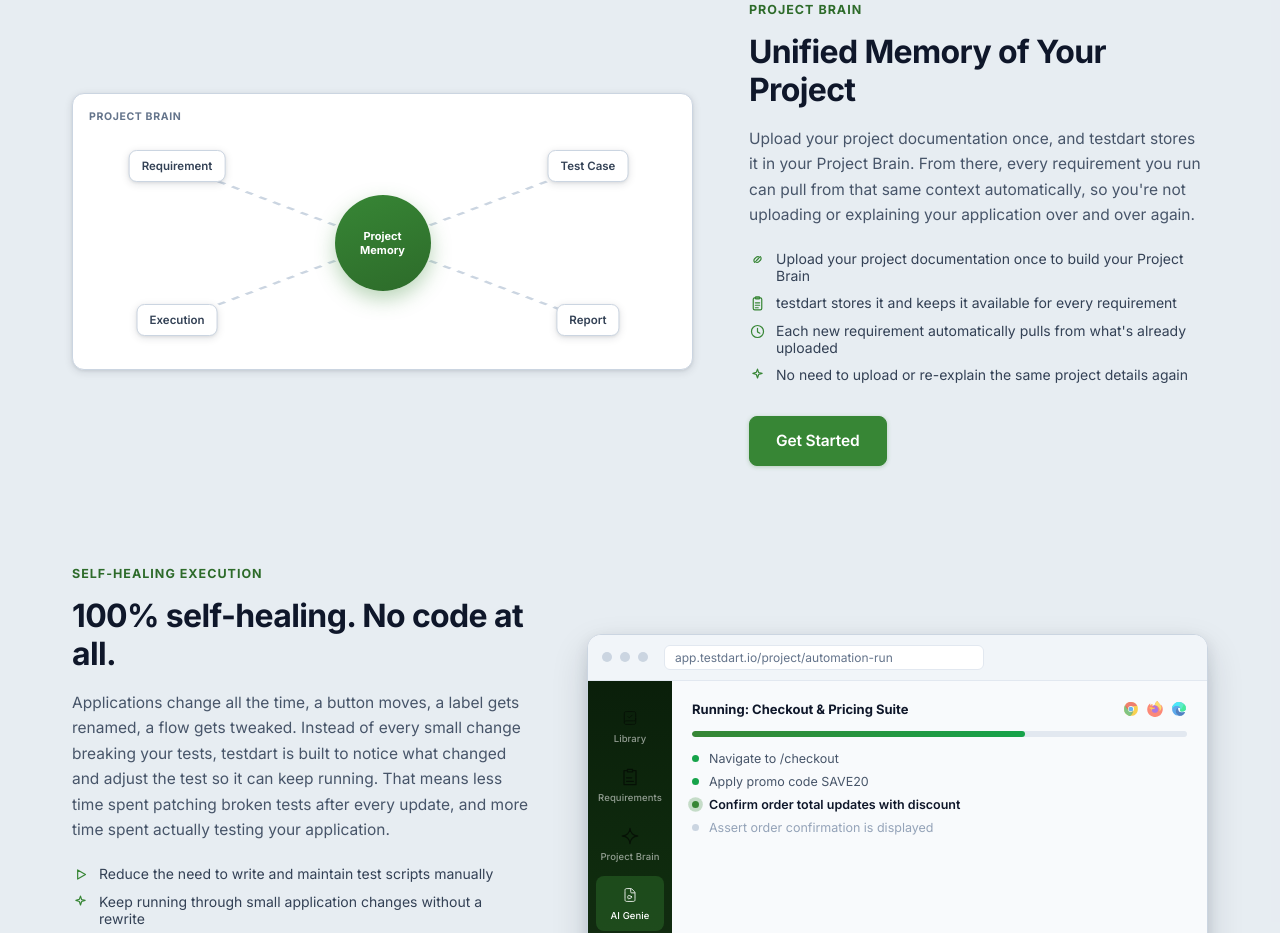
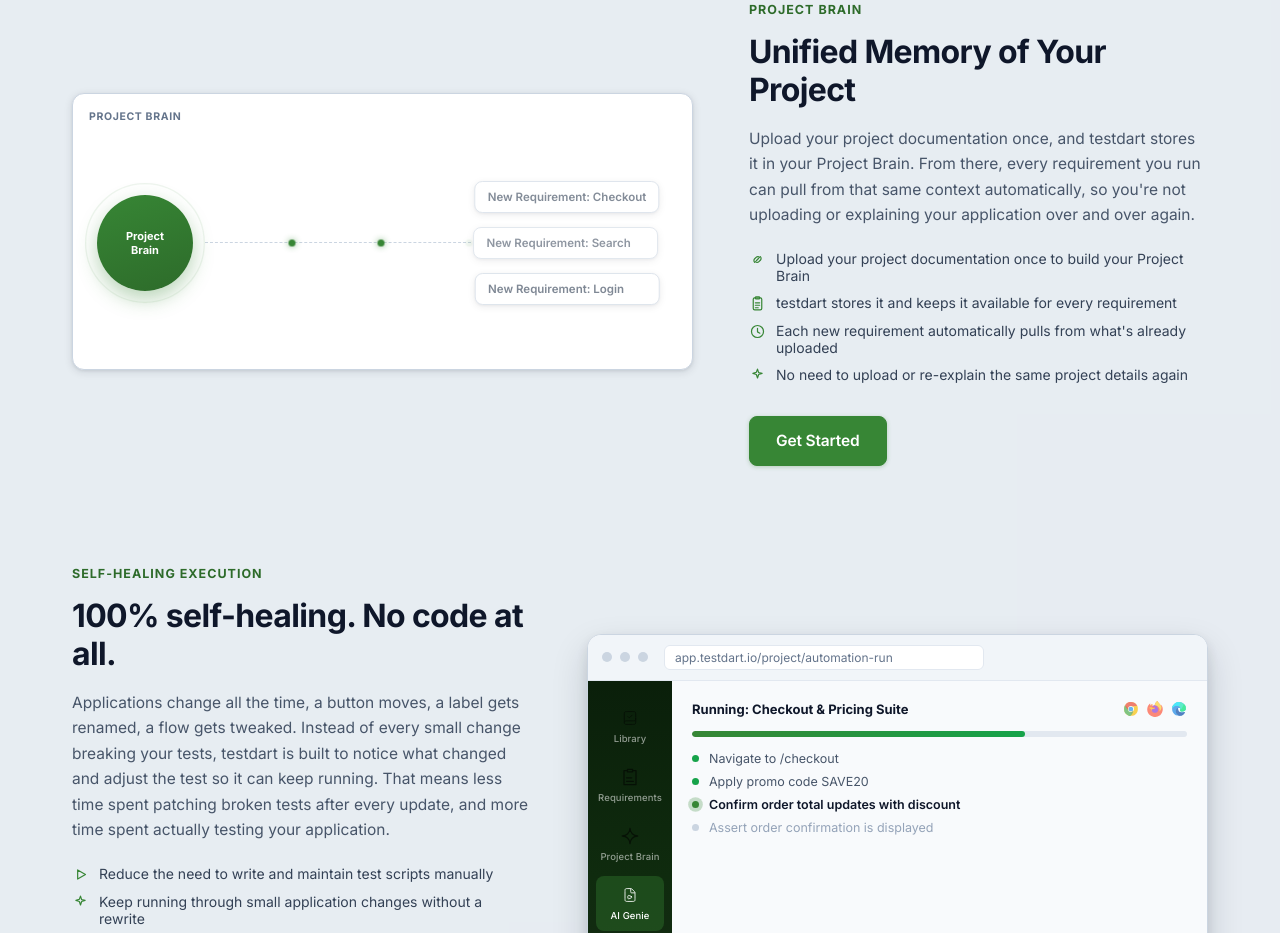
Before and after one commit to Googlealibi/TestDart-Website, a React (Vite) app: page / in a window 1280 px wide. Shown: the part 7680-8613 px from the top of the page. Built offline with nearby package versions, Linux system fonts and the light colour scheme.

Commit message:
UI chnages

```diff
--- a/src/sections/Capabilities.css
+++ b/src/sections/Capabilities.css
@@ -120,21 +120,18 @@
 .p-medium { background: rgba(217, 119, 6, 0.12); color: #B45309; }
 .p-low { background: var(--slate-200); color: var(--slate-600); }
 
-/* ---- row 2: unified project memory ---- */
-.memory-mock { position: relative; min-height: 220px; }
-.memory-mock__wires {
-  position: absolute;
-  inset: 0;
-  width: 100%;
-  height: 100%;
-  stroke: var(--slate-300);
-  stroke-width: 1.4;
-  stroke-dasharray: 3 3;
-  fill: none;
+/* ---- row 2: documents feeding the project brain ---- */
+.brain-mock {
+  display: flex;
+  align-items: center;
+  justify-content: space-between;
+  gap: 8px;
+  min-height: 220px;
+  padding: 0 8px;
 }
-.memory-mock__node {
-  position: absolute;
-  transform: translate(-50%, -50%);
+
+.brain-mock__docs { display: flex; flex-direction: column; gap: 14px; }
+.brain-mock__doc {
   background: var(--white);
   border: 1px solid var(--slate-300);
   border-radius: 8px;
@@ -144,12 +141,70 @@
   font-weight: 600;
   color: var(--slate-700);
   white-space: nowrap;
+  animation: brainDocIn 2.6s ease-in-out infinite;
+  animation-delay: calc(var(--i) * 0.35s);
 }
-.memory-mock__hub {
+@keyframes brainDocIn {
+  0%, 100% { transform: translateX(0); opacity: 1; }
+  55% { transform: translateX(-10px); opacity: 0.55; }
+}
+
+.brain-mock__stream {
+  position: relative;
+  flex: 1;
+  height: 2px;
+  margin: 0 4px;
+}
+.brain-mock__rail {
   position: absolute;
-  left: 50%;
+  inset: 0;
+  border-top: 1.4px dashed var(--slate-300);
+}
+.brain-mock__dot {
+  position: absolute;
   top: 50%;
+  left: 0;
+  width: 7px;
+  height: 7px;
+  border-radius: 50%;
+  background: var(--green);
+  box-shadow: 0 0 6px rgba(55, 134, 53, 0.6);
   transform: translate(-50%, -50%);
+  animation: brainDotTravel 2.6s linear infinite;
+  animation-delay: calc(var(--i) * 0.87s);
+}
+@keyframes brainDotTravel {
+  0% { left: 0; opacity: 0; }
+  10% { opacity: 1; }
+  90% { opacity: 1; }
+  100% { left: 100%; opacity: 0; }
+}
+
+.brain-mock__core {
+  position: relative;
+  width: 96px;
+  height: 96px;
+  flex-shrink: 0;
+  display: flex;
+  align-items: center;
+  justify-content: center;
+}
+.brain-mock__core-ring {
+  position: absolute;
+  inset: 0;
+  border-radius: 50%;
+  border: 1.5px solid var(--green);
+  opacity: 0;
+  animation: brainRingPulse 2.6s ease-out infinite;
+}
+.brain-mock__core-ring--delay { animation-delay: 1.3s; }
+@keyframes brainRingPulse {
+  0% { transform: scale(0.72); opacity: 0.55; }
+  100% { transform: scale(1.35); opacity: 0; }
+}
+.brain-mock__core-label {
+  position: relative;
+  z-index: 1;
   width: 96px;
   height: 96px;
   border-radius: 50%;
@@ -163,6 +218,14 @@
   font-weight: 700;
   line-height: 1.3;
   box-shadow: 0 8px 20px rgba(55, 134, 53, 0.35);
+}
+
+@media (prefers-reduced-motion: reduce) {
+  .brain-mock__doc,
+  .brain-mock__dot,
+  .brain-mock__core-ring {
+    animation: none !important;
+  }
 }
 
 /* ---- row 3: self-healing browser execution ---- */
@@ -233,6 +296,7 @@
 }
 
 @media (max-width: 560px) {
-  .memory-mock__node { font-size: 10.5px; padding: 6px 9px; }
-  .memory-mock__hub { width: 80px; height: 80px; font-size: 10px; }
+  .brain-mock__doc { font-size: 10.5px; padding: 6px 9px; }
+  .brain-mock__core,
+  .brain-mock__core-label { width: 80px; height: 80px; font-size: 10px; }
 }
--- a/src/sections/Capabilities.jsx
+++ b/src/sections/Capabilities.jsx
@@ -98,18 +98,25 @@
   return (
     <div className="capability-panel capability-panel--full">
       <span className="capability-label">Project Brain</span>
-      <div className="memory-mock">
-        <svg className="memory-mock__wires" viewBox="0 0 200 160" preserveAspectRatio="none">
-          <path d="M30 24 L100 80" />
-          <path d="M170 24 L100 80" />
-          <path d="M30 136 L100 80" />
-          <path d="M170 136 L100 80" />
-        </svg>
-        <span className="memory-mock__node" style={{ left: '15%', top: '15%' }}>Requirement</span>
-        <span className="memory-mock__node" style={{ left: '85%', top: '15%' }}>Test Case</span>
-        <span className="memory-mock__node" style={{ left: '15%', top: '85%' }}>Execution</span>
-        <span className="memory-mock__node" style={{ left: '85%', top: '85%' }}>Report</span>
-        <span className="memory-mock__hub">Project<br />Memory</span>
+      <div className="brain-mock">
+        <div className="brain-mock__core">
+          <span className="brain-mock__core-ring" />
+          <span className="brain-mock__core-ring brain-mock__core-ring--delay" />
+          <span className="brain-mock__core-label">Project<br />Brain</span>
+        </div>
+
+        <div className="brain-mock__stream" aria-hidden="true">
+          <span className="brain-mock__rail" />
+          <span className="brain-mock__dot" style={{ '--i': 0 }} />
+          <span className="brain-mock__dot" style={{ '--i': 1 }} />
+          <span className="brain-mock__dot" style={{ '--i': 2 }} />
+        </div>
+
+        <div className="brain-mock__docs">
+          <span className="brain-mock__doc" style={{ '--i': 0 }}>New Requirement: Checkout</span>
+          <span className="brain-mock__doc" style={{ '--i': 1 }}>New Requirement: Search</span>
+          <span className="brain-mock__doc" style={{ '--i': 2 }}>New Requirement: Login</span>
+        </div>
       </div>
     </div>
   );
```
